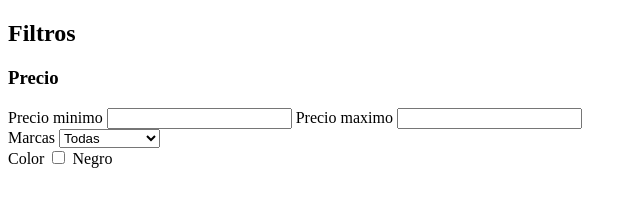
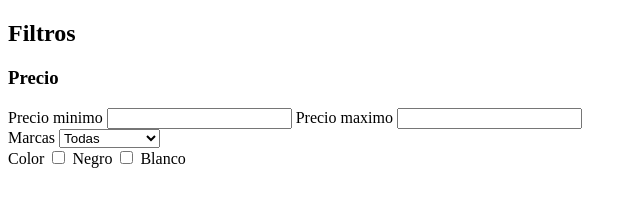
Before and after one commit to jhonatanMolina/RubricaBuenasPracticas, a plain HTML site: page index.html in a window 1280 px wide. Shown: the full height of the page, 0-640 px from the left. Drawn offline with Linux system fonts and the light colour scheme.

Commit message:
se agregò el color blanco como filtro en el filtro por color

```diff
--- a/index.html
+++ b/index.html
@@ -36,6 +36,8 @@
             <label for="color"> Color</label>
             <input type="checkbox" id="color-Negro" name="color" value="Negro">
             <label for="color-Negro">Negro</label>
+            <input type="checkbox" id="color-Blanco" name="color" value="Blanco">
+            <label for="color-Negro">Blanco</label>
 
         </div>
 
```
